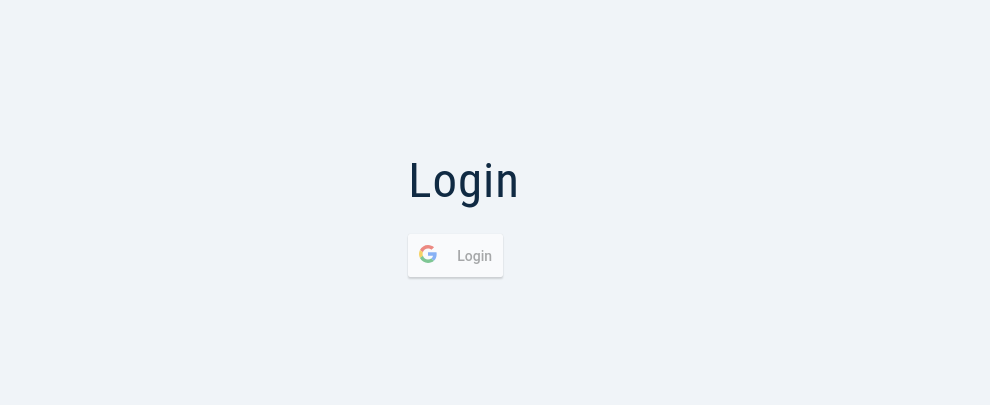
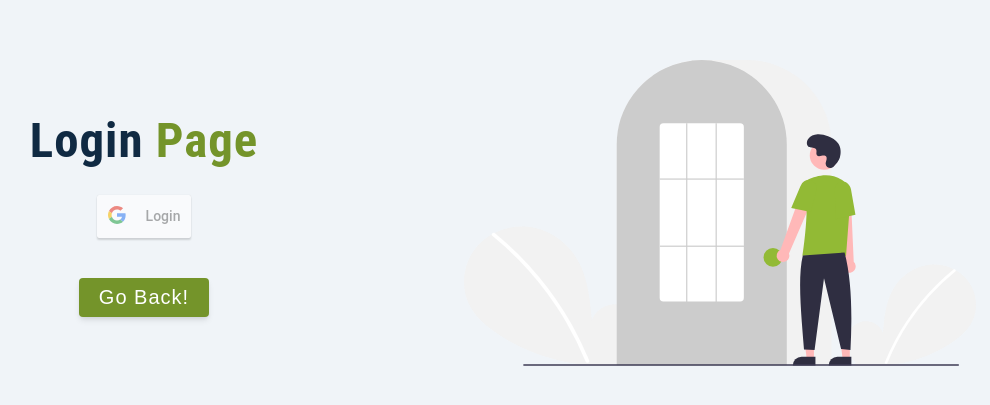
Before and after one commit to stefanmeza94/employee-info-ts, a React (Create React App) app: page /register in a window 1280 px wide. Shown: the part 187-592 px from the top of the page, without its empty margins (176-1166 px from the left). Built offline with nearby package versions, Linux system fonts and the light colour scheme.

Commit message:
Add landing page

```diff
--- a/src/App.tsx
+++ b/src/App.tsx
@@ -15,6 +15,8 @@ import MyEmployees from './pages/ProjectManagerDashboard/MyEmployees';
 import Projects from './pages/ProjectManagerDashboard/Projects';
 
 import Register from './pages/Register';
+import Landing from './pages/Landing';
+import ProtectedRoute from './pages/ProtectedRoute';
 
 const user = {
   role: 'admin',
@@ -25,7 +27,14 @@ function App() {
     <BrowserRouter>
       <Routes>
         {user.role === 'admin' ? (
-          <Route path='/' element={<SharedLayout />}>
+          <Route
+            path='/'
+            element={
+              <ProtectedRoute>
+                <SharedLayout />
+              </ProtectedRoute>
+            }
+          >
             <Route index element={<Employees />} />
             <Route path='all-projects' element={<AllProjects />} />
             <Route path='cities' element={<Cities />} />
@@ -42,6 +51,7 @@ function App() {
             <Route path='all-projects' element={<Projects />} />
           </Route>
         )}
+        <Route path='/landing' element={<Landing />} />
         <Route path='/register' element={<Register />} />
       </Routes>
     </BrowserRouter>
--- /dev/null
+++ b/src/assets/Wrappers/Landing.ts
@@ -0,0 +1,32 @@
+import styled from 'styled-components';
+
+const Wrapper = styled.main`
+  .page {
+    min-height: 100vh;
+    display: grid;
+    align-items: center;
+    margin-top: -3rem;
+  }
+  h1 {
+    font-weight: 700;
+    span {
+      color: var(--primary-500);
+    }
+  }
+  p {
+    color: var(--grey-600);
+  }
+  .main-img {
+    display: none;
+  }
+  @media (min-width: 992px) {
+    .page {
+      grid-template-columns: 1fr 1fr;
+      column-gap: 3rem;
+    }
+    .main-img {
+      display: block;
+    }
+  }
+`;
+export default Wrapper;
--- a/src/assets/Wrappers/Register.ts
+++ b/src/assets/Wrappers/Register.ts
@@ -4,5 +4,39 @@ const Wrapper = styled.section`
   display: grid;
   place-items: center;
   height: 100vh;
+  text-align: center;
+  h1 {
+    font-weight: 700;
+    span {
+      color: var(--primary-500);
+    }
+  }
+  .loginImg {
+    display: none;
+  }
+  .btnWrapper {
+    margin-top: 2.5rem;
+  }
+  .backBtn {
+    font-size: 1.25rem;
+    cursor: pointer;
+    color: var(--white);
+    background-color: var(--primary-500);
+    border: transparent;
+    border-radius: var(--borderRadius);
+    letter-spacing: var(--letterSpacing);
+    padding: 0.5rem 1.25rem;
+    box-shadow: var(--shadow-2);
+    transition: var(--transition);
+    text-transform: capitalize;
+    display: inline-block;
+  }
+  @media (min-width: 992px) {
+    grid-template-columns: 1fr 1fr;
+    .loginImg {
+      display: block;
+      max-width: 80%;
+    }
+  }
 `;
 export default Wrapper;
--- a/src/context/actions.ts
+++ b/src/context/actions.ts
@@ -8,12 +8,13 @@ interface LoginSuccess {
   type: ActionType.LOGIN_SUCCESS;
   payload: {
     user: {
+      id: number;
       email: string;
       lastName: string;
       name: string;
+      token: string;
+      location: string;
     };
-    token: string;
-    location: string;
   };
 }
 
--- a/src/context/appContext.tsx
+++ b/src/context/appContext.tsx
@@ -1,4 +1,5 @@
 import { createContext, useContext, useReducer } from 'react';
+import axios from 'axios';
 import reducer from './reducer';
 import { ActionType } from './action-type';
 
@@ -8,6 +9,7 @@ interface AppProviderProps {
 
 export const initialState = {
   showSidebar: false,
+  user: null,
 };
 
 const AppContext = createContext<any>(initialState);
@@ -15,26 +17,23 @@ const AppContext = createContext<any>(initialState);
 const AppProvider: React.FC<AppProviderProps> = ({ children }) => {
   const [state, dispatch] = useReducer(reducer, initialState);
 
+  const authFetch = axios.create({
+    baseURL: 'http://localhost:5000',
+    headers: {
+      'Content-Type': 'application/json',
+    },
+  });
+
   const handleLogin = async (googleData: any) => {
-    const res = await fetch('/api/google-login', {
-      method: 'POST',
-      body: JSON.stringify({
-        token: googleData.tokenId,
-      }),
-      headers: {
-        'Content-Type': 'application/json',
-      },
+    const { data } = await authFetch.post('/api/google-login', {
+      token: googleData.tokenId,
     });
 
-    const data = await res.json();
-    console.log(data);
     dispatch({ type: ActionType.LOGIN_SUCCESS, payload: data });
-
-    localStorage.setItem('logindata', JSON.stringify(data));
+    localStorage.setItem('user', JSON.stringify(data));
   };
 
-  const handleLoginFailure = (err: any) => {
-    console.log(err);
+  const handleLoginFailure = () => {
     console.log('Handle login failed!');
   };
 
--- a/src/context/reducer.ts
+++ b/src/context/reducer.ts
@@ -4,6 +4,7 @@ import { initialState } from './appContext';
 
 interface ReducerState {
   showSidebar: boolean;
+  user: {} | null;
 }
 
 const reducer = (state: ReducerState = initialState, action: Action) => {
@@ -16,8 +17,7 @@ const reducer = (state: ReducerState = initialState, action: Action) => {
     case ActionType.LOGIN_SUCCESS:
       return {
         ...state,
-        user: action.payload.user,
-        token: action.payload.token,
+        user: action.payload,
       };
     default:
       return state;
--- a/src/global.d.ts
+++ b/src/global.d.ts
@@ -1,2 +1,3 @@
 declare module '*.jpg';
 declare module '*.png';
+declare module '*.svg';
--- /dev/null
+++ b/src/pages/Landing.tsx
@@ -0,0 +1,23 @@
+import { Link } from 'react-router-dom';
+import Wrapper from '../assets/Wrappers/Landing';
+import Employee from '../assets/images/employee.svg';
+
+const LandingPage = () => {
+  return (
+    <Wrapper>
+      <div className='container page'>
+        <div className='info'>
+          <h1>
+            Employee <span>info</span> app
+          </h1>
+          <p>Login as Admin or Project Manager to manage your employees!</p>
+          <Link to='/register' className='btn btn-hero'>
+            Login/Register
+          </Link>
+        </div>
+        <img src={Employee} alt='job hunt' className='img main-img' />
+      </div>
+    </Wrapper>
+  );
+};
+export default LandingPage;
--- /dev/null
+++ b/src/pages/ProtectedRoute.tsx
@@ -0,0 +1,19 @@
+import { ReactNode } from 'react';
+import { Navigate } from 'react-router-dom';
+import { useAppContext } from '../context/appContext';
+
+interface ProtectedRouteProps {
+  children: ReactNode;
+}
+
+const ProtectedRoute = ({ children }: ProtectedRouteProps): any => {
+  const { user } = useAppContext();
+
+  if (!user) {
+    return <Navigate to='/landing' />;
+  }
+
+  return children;
+};
+
+export default ProtectedRoute;
--- a/src/pages/Register.tsx
+++ b/src/pages/Register.tsx
@@ -1,16 +1,19 @@
+import { useNavigate } from 'react-router-dom';
 import Wrapper from '../assets/Wrappers/Register';
-import { GoogleLoginButton } from 'ts-react-google-login-component';
 import GoogleLogin from 'react-google-login';
 import { useAppContext } from '../context/appContext';
+import loginImage from '../assets/images/loginImage.svg';
 
 const Register = () => {
   const { handleLogin, handleLoginFailure } = useAppContext();
-  const clientConfig = { client_id: process.env.REACT_APP_GOOGLE_CLIENT_ID };
+  const navigate = useNavigate();
 
   return (
     <Wrapper>
       <div>
-        <h1>Login</h1>
+        <h1>
+          Login <span>page</span>
+        </h1>
         <GoogleLogin
           clientId={process.env.REACT_APP_GOOGLE_CLIENT_ID || ''}
           buttonText='Login'
@@ -18,6 +21,14 @@ const Register = () => {
           onFailure={handleLoginFailure}
           cookiePolicy={'single_host_origin'}
         />
+        <div className='btnWrapper'>
+          <button onClick={() => navigate(-1)} className='backBtn'>
+            Go back!
+          </button>
+        </div>
+      </div>
+      <div>
+        <img src={loginImage} alt='login image' className='loginImg' />
       </div>
     </Wrapper>
   );
```
Also changed, not shown: src/assets/images/employee.svg (added), src/assets/images/loginImage.svg (added).
